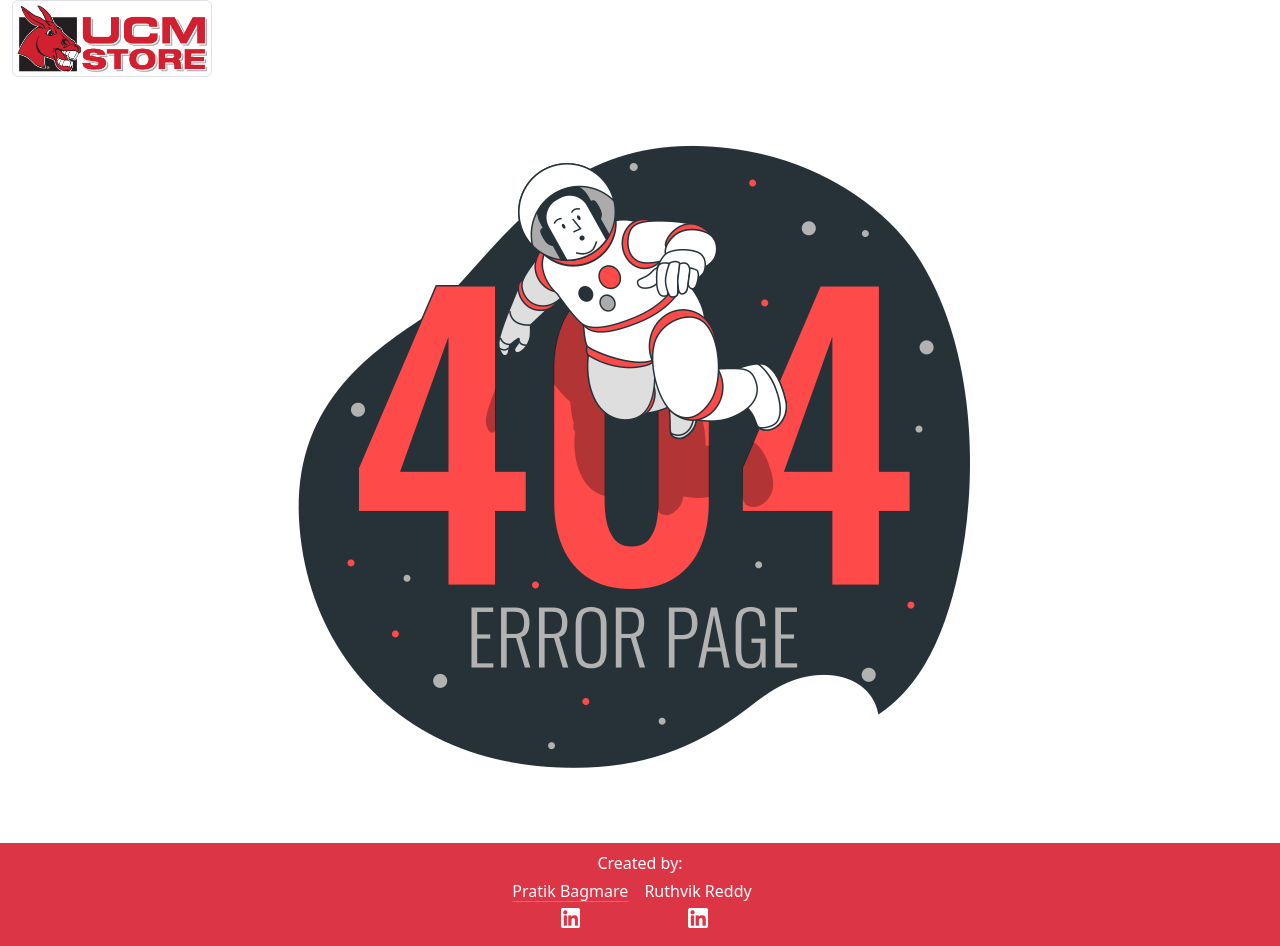
After one commit to RuthvikReddyGaddam/UCM-store, a PHP site: template view/404.php in a window 1280 px wide. The commit adds this page. Run offline with PHP 8.4, Linux system fonts and the light colour scheme; the template is opened without the code that fills it, so the values that code supplies are empty.

Commit message:
Added 404 Error Page

```diff
--- /dev/null
+++ b/view/404.php
@@ -0,0 +1,30 @@
+<!DOCTYPE html>
+<html>
+	<head>
+		<title>404 Error!</title>
+		<link rel="stylesheet" href="styles/main.css" />
+		<meta name="viewport" content="width=device-width, initial-scale=1">
+		<link href="https://cdn.jsdelivr.net/npm/bootstrap@5.3.2/dist/css/bootstrap.min.css" rel="stylesheet" integrity="sha384-T3c6CoIi6uLrA9TneNEoa7RxnatzjcDSCmG1MXxSR1GAsXEV/Dwwykc2MPK8M2HN" crossorigin="anonymous">
+	</head>
+	<body>
+		<div class="container-fluid">
+      <header>
+				<div class="d-flex justify-content-between">
+				<a href="index.php?action=all_products" title="Home">
+					<img src="images/UCMlogo.jpg" class="img-thumbnail" alt="logo" width="200" height="70">
+				</a>
+				</div>
+			</header>
+			<main>
+        <div class="d-flex flex-column align-items-center">
+          <img src="images/404.png" class="img-fluid" alt="404 Error Image">
+        </div>
+			</main>
+		</div>
+    <?php
+				require_once('view/footer.php');
+		?>
+		<script src="https://cdn.jsdelivr.net/npm/bootstrap@5.3.2/dist/js/bootstrap.bundle.min.js" integrity="sha384-C6RzsynM9kWDrMNeT87bh95OGNyZPhcTNXj1NW7RuBCsyN/o0jlpcV8Qyq46cDfL" crossorigin="anonymous"></script>
+	</body>
+
+</html>
--- a/view/allProducts.php
+++ b/view/allProducts.php
@@ -12,7 +12,7 @@
 				require_once('view/header.php');
 			?>
 			<main>
-				<div class="products_container mt-5 mb-5">
+				<div class="products_container mt-5 mb-3">
 					<div class="row row-cols-1 row-cols-md-6 g-4">
           <?php
             $allProducts = array("productName" => "Tumbler","description"=>"A viking brand 40oz handle tumbler with printed UCM logo 'Central Missouri'","price"=>"35" );
--- a/view/footer.php
+++ b/view/footer.php
@@ -20,7 +20,7 @@
               </div>
               <div class="me-3 d-flex flex-column align-items-center">
                 <div>Ruthvik Reddy</div>
-                <a class="footer--logo" href="https://www.linkedin.com/in/pratikbagmare" target="blank">
+                <a class="footer--logo" href="https://www.linkedin.com/in/ruthvik-reddy-gaddam-331469219/" target="blank">
                   <img class="footer--img" title="Ruthvik's LinkedIn" src="images/linkedin.png" alt="linkedin">
                 </a>
               </div>
--- a/view/signin.php
+++ b/view/signin.php
@@ -7,7 +7,7 @@
 		<link href="https://cdn.jsdelivr.net/npm/bootstrap@5.3.2/dist/css/bootstrap.min.css" rel="stylesheet" integrity="sha384-T3c6CoIi6uLrA9TneNEoa7RxnatzjcDSCmG1MXxSR1GAsXEV/Dwwykc2MPK8M2HN" crossorigin="anonymous">
 	</head>
 	<body>
-		<div class="container-fluid">
+		<div class="container-fluid mb-5">
 			<?php
 				require_once('view/header.php');
 			?>
```
Also changed, not shown: index.php (+4 -3 lines), images/404.png (added).
